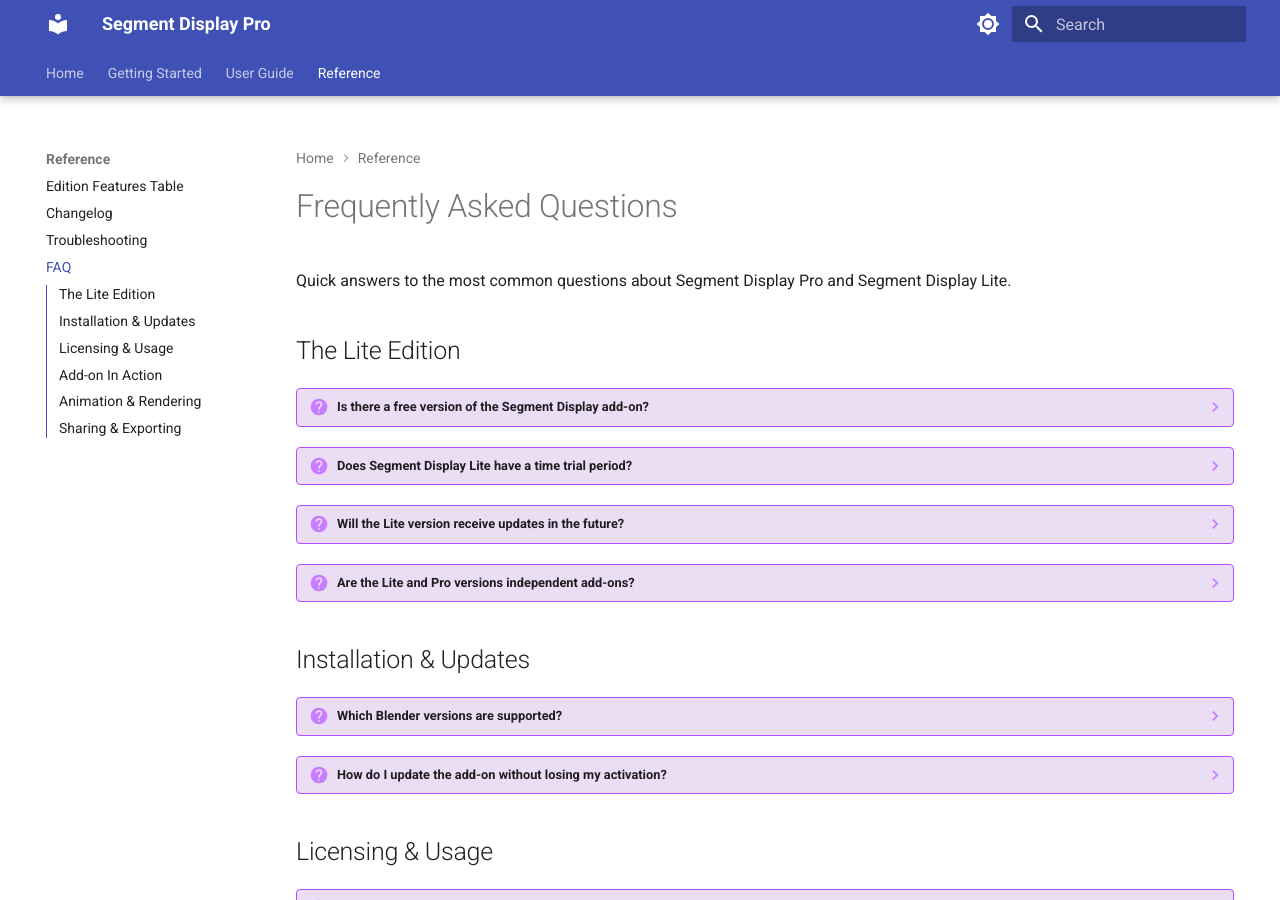
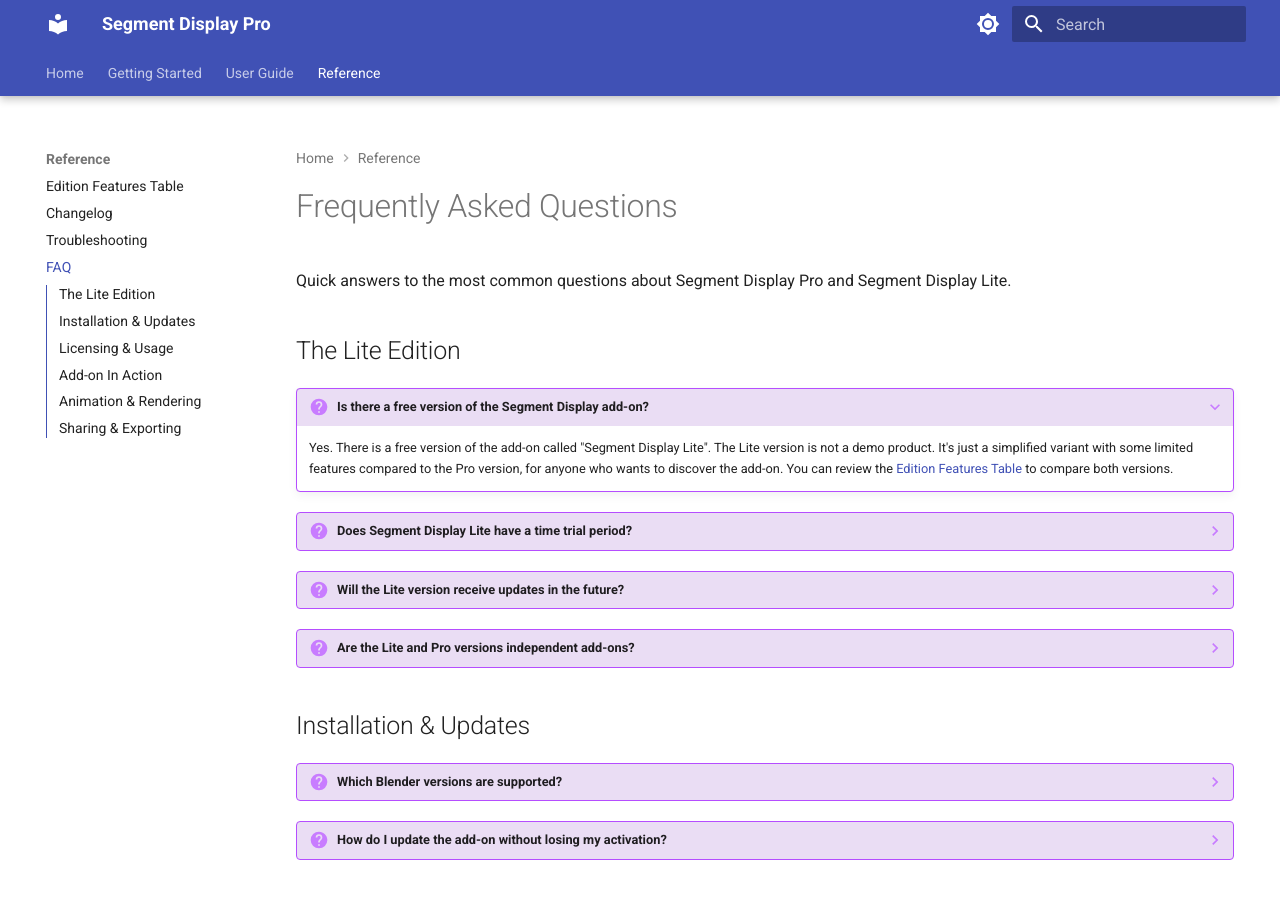
Before and after one commit to ahmetmaya-orion/segment-display-pro-docs, an MkDocs documentation site: the page built from docs/faq.md, in a window 1280 px wide and 900 px high. Built offline with MkDocs 1.6.1 and Material for MkDocs 9.7.7, drawn with Linux system fonts in a browser that asks for light colours.

Commit message:
FAQ Page | First question expanded by default

```diff
--- a/docs/faq.md
+++ b/docs/faq.md
@@ -4,7 +4,7 @@
 
 ## The Lite Edition
 
-??? question "Is there a free version of the Segment Display add-on?"
+???+ question "Is there a free version of the Segment Display add-on?"
 
     Yes. There is a free version of the add-on called "Segment Display Lite". The Lite version is not a demo product. It's just a simplified variant with some limited features compared to the Pro version, for anyone who wants to discover the add-on. You can review the [Edition Features Table](edition_features.md) to compare both versions.
 
```
